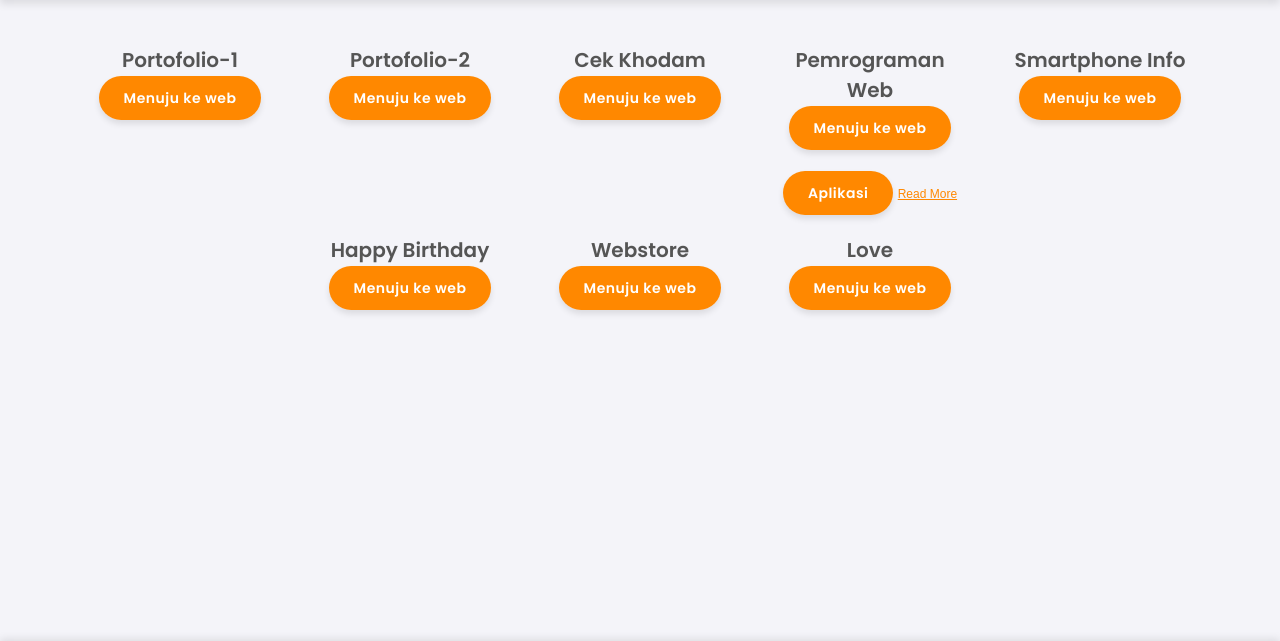
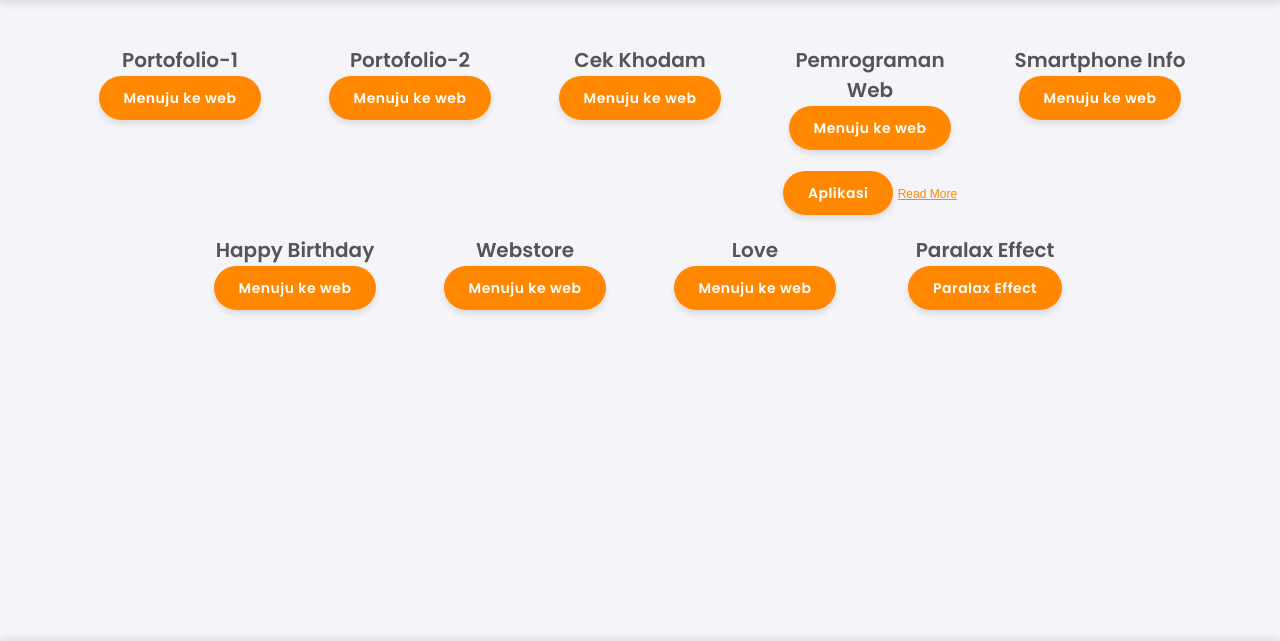
Before and after one commit to frhndevweb/link-hannaaffiii, a plain HTML site: page index.html in a window 1280 px wide. Shown: the part 82-723 px from the top of the page. Drawn offline with Linux system fonts and the light colour scheme.

Commit message:
Update index.html

```diff
--- a/index.html
+++ b/index.html
@@ -52,6 +52,10 @@
             <p>Love</p>
             <a href="https://frhndevweb.github.io/Love" class="button">Menuju ke web</a>
         </div>
+        <div class="link-item">
+            <P>Paralax Effect</P>
+            <a href="https://frhndevweb.github.io/paralax" class="button">Paralax Effect</a>
+        </div>
     </section>
 
     <footer>
```
